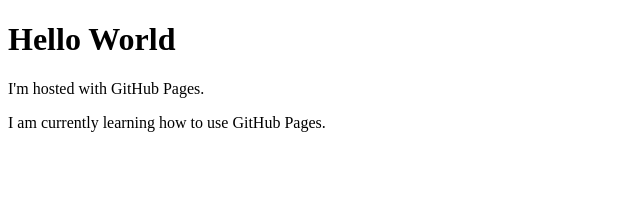
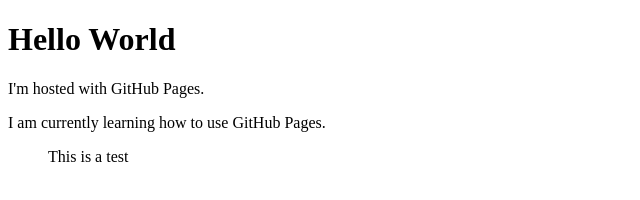
Before and after one commit to MineRaphi/mineraphi.github.io, a plain HTML site: page index.html in a window 1280 px wide. Shown: the full height of the page, 0-640 px from the left. Drawn offline with Linux system fonts and the light colour scheme.

Commit message:
Added a new line to the index.html file

```diff
--- a/index.html
+++ b/index.html
@@ -4,5 +4,6 @@
 <h1>Hello World</h1>
 <p>I'm hosted with GitHub Pages.</p>
 <p>I am currently learning how to use GitHub Pages.</p>
+<ul>This is a test</ul>
 </body>
 </html>
```
